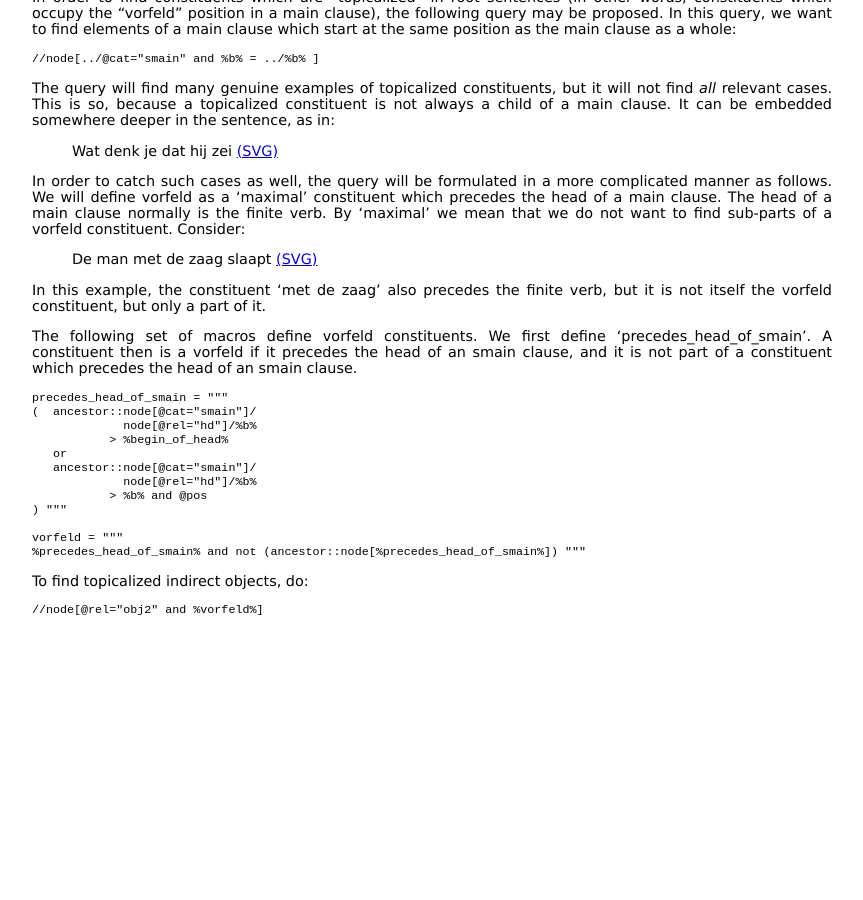
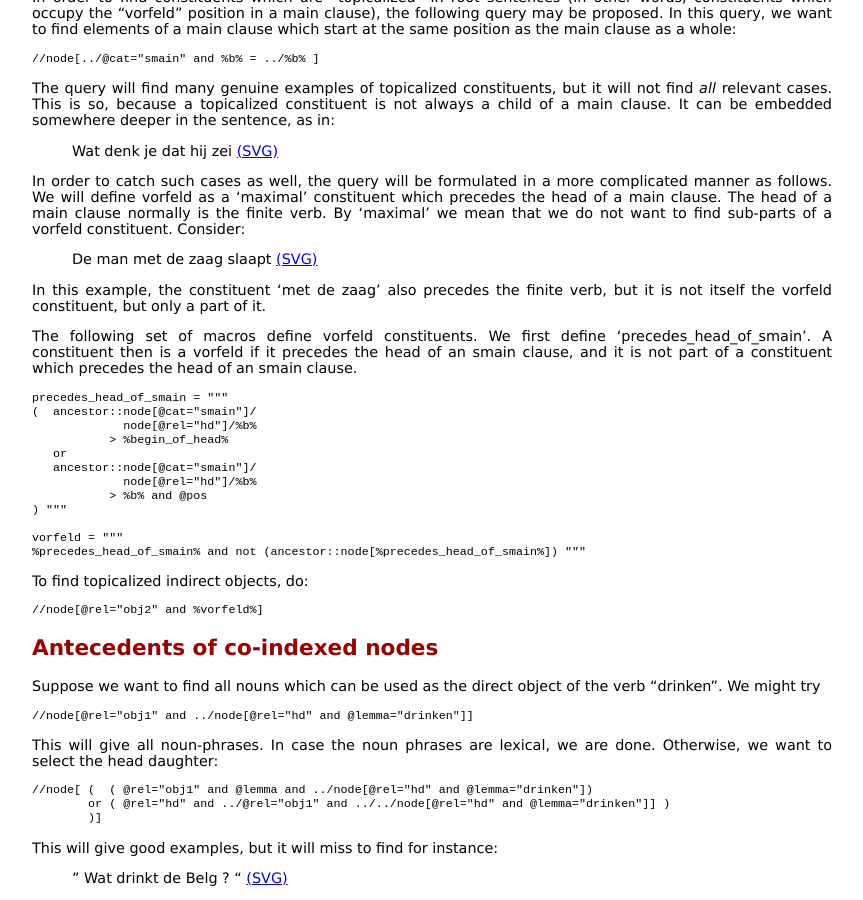
Before and after one commit to rug-compling/dact, a Jekyll site: the page built from cookbook/index.md, in a window 1280 px wide and 900 px high, scrolled down 1180 px. Shown: the whole window, without its empty margins (208-1071 px from the left). Built offline with Jekyll 4.4.1, drawn with Linux system fonts in a browser that asks for light colours; before the commit the page ends 1809 px from its top, so only the background shows below that.

Commit message:
Update cookbook/index.md
started new section on coindexing

```diff
--- a/cookbook/index.md
+++ b/cookbook/index.md
@@ -119,3 +119,23 @@ the head of an smain clause.
 To find topicalized indirect objects, do:
 
     //node[@rel="obj2" and %vorfeld%]
+
+## Antecedents of co-indexed nodes
+
+Suppose we want to find all nouns which can be used as the direct object of the verb "drinken".
+We might try
+
+    //node[@rel="obj1" and ../node[@rel="hd" and @lemma="drinken"]]
+
+This will give all noun-phrases. In case the noun phrases are lexical, we are done. Otherwise,
+we want to select the head daughter:
+
+
+
+    //node[ (  ( @rel="obj1" and @lemma and ../node[@rel="hd" and @lemma="drinken"])
+            or ( @rel="hd" and ../@rel="obj1" and ../../node[@rel="hd" and @lemma="drinken"]] )
+            )]
+
+This will give good examples, but it will miss to find for instance:
+
+> " Wat drinkt de Belg ? " <a href="7.svg">(SVG)</a>
```
